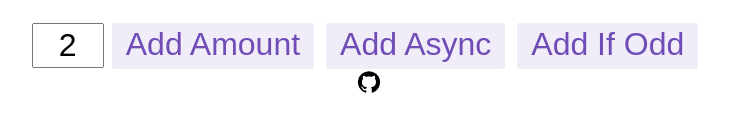
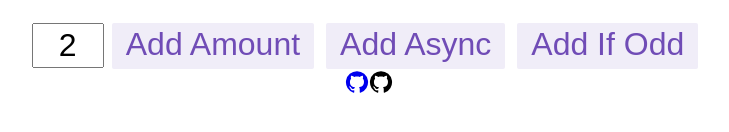
Before and after one commit to TheBanditBears/parle, a React (Create React App) app: page / in a window 1280 px wide. Shown: the part 552-684 px from the top of the page, without its empty margins (271-1000 px from the left). Built offline with nearby package versions, Linux system fonts and the light colour scheme.

Commit message:
add svg icon support

```diff
--- a/package.json
+++ b/package.json
@@ -3,6 +3,10 @@
   "version": "0.1.0",
   "private": true,
   "dependencies": {
+    "@emotion/react": "^11.10.4",
+    "@emotion/styled": "^11.10.4",
+    "@mui/icons-material": "^5.10.3",
+    "@mui/material": "^5.10.5",
     "@reduxjs/toolkit": "^1.8.5",
     "@testing-library/jest-dom": "^5.16.5",
     "@testing-library/react": "^13.4.0",
--- a/src/features/footer/Footer.tsx
+++ b/src/features/footer/Footer.tsx
@@ -10,7 +10,7 @@
             target="_blank"
             rel="noopener noreferrer"
           >
-            {/* <GitHubIcon/> */}
+            <GitHubIcon/>
           </a>
         </span>
         <GitHubIcon/>
```
Also changed, not shown: 1 other file (tests, documents, lock files or other folders).
